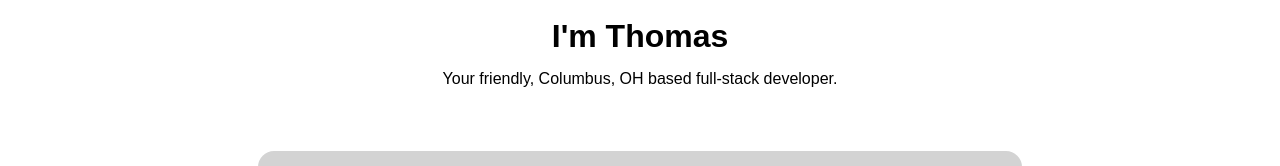
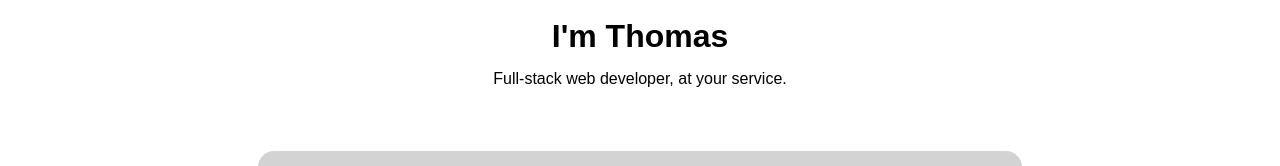
Before and after one commit to TheTNGO/TheTNGO.github.io, a plain HTML site: page index.html in a window 1280 px wide. Shown: the part 265-431 px from the top of the page. Drawn offline with Linux system fonts and the light colour scheme.

Commit message:
Small text change. Branching

```diff
--- a/index.html
+++ b/index.html
@@ -43,7 +43,7 @@
 		<header id="title">
 			<img src="./images/headshot.png" id="headshot">
 			<h1 id="title-name">I'm Thomas</h1>
-			<p class="subtitle" id="title-subtitle">Your friendly, Columbus, OH based full-stack developer.</p>
+			<p class="subtitle" id="title-subtitle">Full-stack web developer, at your service.</p>
 		</header>
 
 		<main>
```
